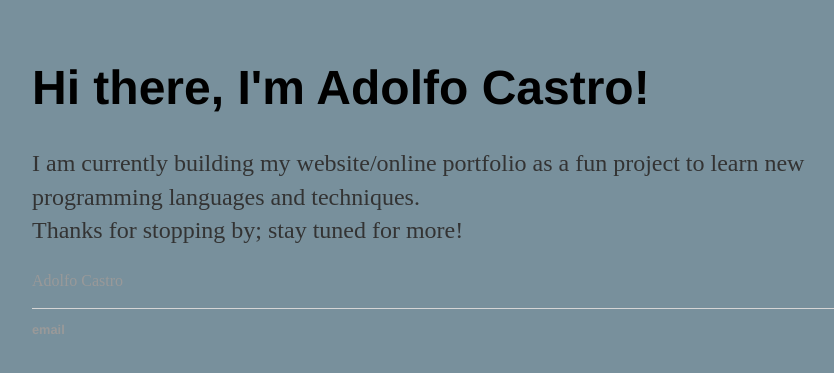
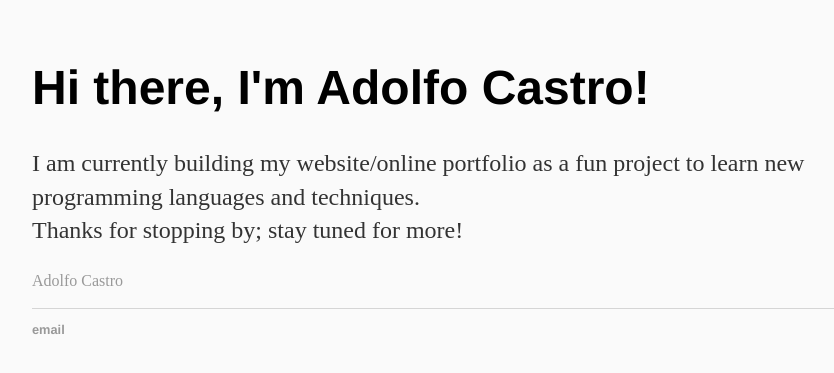
Before and after one commit to adolfoacastro/adolfoacastro.github.io, a Jekyll site: the page built from index.html, in a window 1280 px wide. Shown: the top 373 px of the page, without its empty margins (160-994 px from the left). Built offline with Jekyll 4.4.1, drawn with Linux system fonts in a browser that asks for light colours; comment, search, counter and statistics services are not loaded.

Commit message:
Update main.css
Update body

```diff
--- a/css/main.css
+++ b/css/main.css
@@ -1,5 +1,5 @@
 body {
-    background-color: #78909c;
+    background-color: #fafafa;
     margin: 60px auto;
     width: 70%;
 }
```
